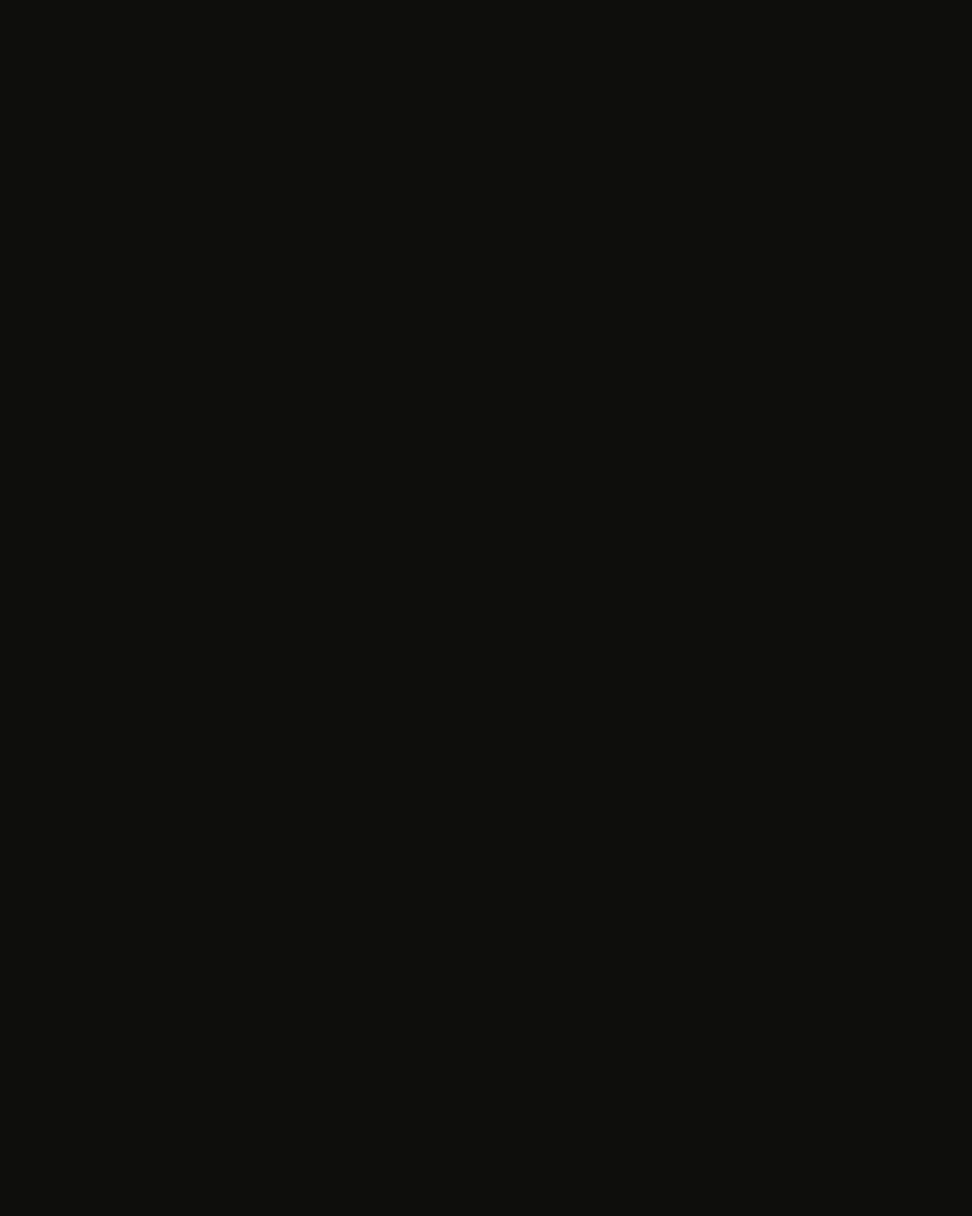
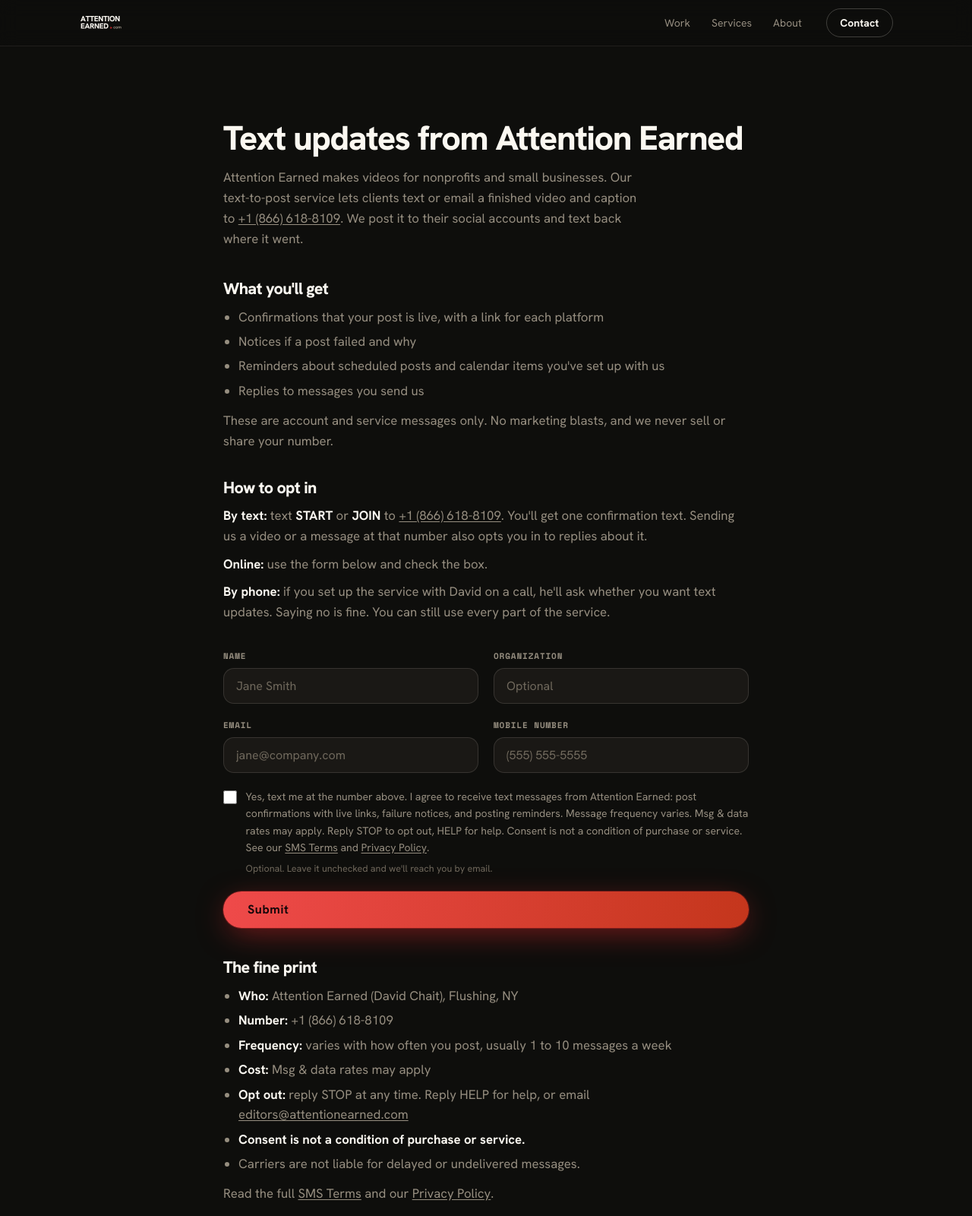
Before and after one commit to dovidchait/attentionearned, an Astro site: page /sms in a window 1280 px wide. Before the commit this address had no page. Shown: the top 1600 px of the page at 76% size. Before the commit the page ends 800 px from the top, so only its background shows below. Built offline with nearby package versions, Linux system fonts and the light colour scheme; Astro itself is replaced by a stand-in of ours.

Commit message:
Add SMS opt-in page, SMS Terms, and SMS privacy section
- /sms: how to opt in to texts from +1 866-618-8109 (START/JOIN keyword, optional unchecked web-form checkbox via the existing Formspree form, verbal), full disclosure
- /sms-terms: new SMS Terms page
- /privacy: SMS section with carrier-required no-sharing language
- Footer: Text updates + SMS Terms links
- Remove orphaned scripts/post-to-late.mjs (its workflow was removed in #29)
- /work meta description: 28 -> 32 real projects

```diff
--- a/src/components/Footer.astro
+++ b/src/components/Footer.astro
@@ -22,6 +22,8 @@
       <a href="/about">About</a>
       <a href="/contact">Contact</a>
       <a href="/privacy">Privacy</a>
+      <a href="/sms">Text updates</a>
+      <a href="/sms-terms">SMS Terms</a>
     </nav>
   </div>
 
--- a/src/content/pages/privacy.mdx
+++ b/src/content/pages/privacy.mdx
@@ -19,6 +19,9 @@
 **Your Info = Your Info**
 If you share your email with us, maybe for a newsletter or booking a call, we will use it only for that purpose. No selling. No trading. No shady deals in dark internet alleys.
 
+**Text Messages (SMS)**
+If you opt in to texts from us at +1 (866) 618-8109, we use your mobile number only to send the messages you signed up for: post confirmations with live links, failure notices, and posting reminders. No mobile information will be shared with third parties or affiliates for marketing or promotional purposes. Text messaging opt-in data and consent will not be shared with any third parties. The only exception is the service providers that deliver the messages for us (like our texting provider), and they may use it only for that. Reply STOP to opt out at any time, or HELP for help. Message frequency varies. Msg & data rates may apply. Full details are in our [SMS Terms](/sms-terms).
+
 **Respect First**
 We believe attention should be earned, not stolen. That goes for your trust and your data.
 
@@ -28,4 +31,4 @@
 
 ❤️ The Attention Earned Team
 
-Questions? Hit us up with the form or send us a smoke signal.
+Questions? Hit us up with the [form](/contact), email [editors@attentionearned.com](mailto:editors@attentionearned.com), or send us a smoke signal.
--- /dev/null
+++ b/src/pages/sms.astro
@@ -0,0 +1,268 @@
+---
+import Base from '../layouts/Base.astro';
+
+const FORMSPREE = 'https://formspree.io/f/xrbnvoqj';
+const NUMBER_DISPLAY = '+1 (866) 618-8109';
+const NUMBER_SMS = 'sms:+18666188109';
+---
+
+<Base
+  title="Text updates from Attention Earned"
+  description="How to opt in to text messages from Attention Earned: post confirmations with live links, failure notices, and posting reminders. Reply STOP to opt out."
+>
+  <section class="sms-section container">
+    <div class="sms-header">
+      <h1>Text updates from Attention Earned</h1>
+      <p class="sms-intro">
+        Attention Earned makes videos for nonprofits and small businesses. Our
+        text-to-post service lets clients text or email a finished video and
+        caption to <a href={NUMBER_SMS}>{NUMBER_DISPLAY}</a>. We post it to their
+        social accounts and text back where it went.
+      </p>
+    </div>
+
+    <div class="sms-block">
+      <h2>What you'll get</h2>
+      <ul>
+        <li>Confirmations that your post is live, with a link for each platform</li>
+        <li>Notices if a post failed and why</li>
+        <li>Reminders about scheduled posts and calendar items you've set up with us</li>
+        <li>Replies to messages you send us</li>
+      </ul>
+      <p>
+        These are account and service messages only. No marketing blasts, and we
+        never sell or share your number.
+      </p>
+    </div>
+
+    <div class="sms-block">
+      <h2>How to opt in</h2>
+      <p class="sms-option"><strong>By text:</strong> text <strong>START</strong> or <strong>JOIN</strong> to <a href={NUMBER_SMS}>{NUMBER_DISPLAY}</a>. You'll get one confirmation text. Sending us a video or a message at that number also opts you in to replies about it.</p>
+      <p class="sms-option"><strong>Online:</strong> use the form below and check the box.</p>
+      <p class="sms-option"><strong>By phone:</strong> if you set up the service with David on a call, he'll ask whether you want text updates. Saying no is fine. You can still use every part of the service.</p>
+    </div>
+
+    <form class="sms-form" action={FORMSPREE} method="POST">
+      <input type="text" name="_gotcha" style="display:none" tabindex="-1" autocomplete="off" />
+      <input type="hidden" name="_subject" value="SMS updates sign-up (attentionearned.com/sms)" />
+      <input type="hidden" name="form" value="sms-optin" />
+      <input type="hidden" name="_next" value="https://www.attentionearned.com/sms?sent=true" />
+
+      <div class="form-grid">
+        <div class="field">
+          <label for="sms-name" class="field__label">Name</label>
+          <input id="sms-name" type="text" name="name" class="field__input" required autocomplete="name" placeholder="Jane Smith" />
+        </div>
+        <div class="field">
+          <label for="sms-org" class="field__label">Organization</label>
+          <input id="sms-org" type="text" name="organization" class="field__input" autocomplete="organization" placeholder="Optional" />
+        </div>
+        <div class="field">
+          <label for="sms-email" class="field__label">Email</label>
+          <input id="sms-email" type="email" name="email" class="field__input" required autocomplete="email" placeholder="jane@company.com" />
+        </div>
+        <div class="field">
+          <label for="sms-phone" class="field__label">Mobile number</label>
+          <input id="sms-phone" type="tel" name="phone" class="field__input" autocomplete="tel" placeholder="(555) 555-5555" />
+        </div>
+
+        <div class="field field--full">
+          <label class="consent">
+            <input type="checkbox" name="sms_consent" value="yes" />
+            <span>
+              Yes, text me at the number above. I agree to receive text messages
+              from Attention Earned: post confirmations with live links, failure
+              notices, and posting reminders. Message frequency varies. Msg &amp;
+              data rates may apply. Reply STOP to opt out, HELP for help. Consent
+              is not a condition of purchase or service.
+              See our <a href="/sms-terms">SMS Terms</a> and <a href="/privacy">Privacy Policy</a>.
+            </span>
+          </label>
+          <p class="consent-note">Optional. Leave it unchecked and we'll reach you by email.</p>
+        </div>
+
+        <div class="field field--full">
+          <button type="submit" class="btn-submit">Submit</button>
+        </div>
+      </div>
+    </form>
+
+    <p class="form-success" id="sms-success-msg" aria-live="polite" style="display:none">
+      Thanks, we got it. If you checked the box, a confirmation text is on its way.
+    </p>
+
+    <div class="sms-block sms-fine">
+      <h2>The fine print</h2>
+      <ul>
+        <li><strong>Who:</strong> Attention Earned (David Chait), Flushing, NY</li>
+        <li><strong>Number:</strong> {NUMBER_DISPLAY}</li>
+        <li><strong>Frequency:</strong> varies with how often you post, usually 1 to 10 messages a week</li>
+        <li><strong>Cost:</strong> Msg &amp; data rates may apply</li>
+        <li><strong>Opt out:</strong> reply STOP at any time. Reply HELP for help, or email <a href="mailto:editors@attentionearned.com">editors@attentionearned.com</a></li>
+        <li><strong>Consent is not a condition of purchase or service.</strong></li>
+        <li>Carriers are not liable for delayed or undelivered messages.</li>
+      </ul>
+      <p>
+        Read the full <a href="/sms-terms">SMS Terms</a> and our <a href="/privacy">Privacy Policy</a>.
+      </p>
+    </div>
+  </section>
+</Base>
+
+<script>
+  if (new URLSearchParams(window.location.search).get('sent') === 'true') {
+    const msg = document.getElementById('sms-success-msg');
+    if (msg) {
+      msg.style.display = 'block';
+    }
+    const url = new URL(window.location.href);
+    url.searchParams.delete('sent');
+    window.history.replaceState({}, '', url);
+  }
+</script>
+
+<style>
+  .sms-section {
+    max-width: 820px;
+    padding-block: clamp(4rem, 8vw, 6rem) 6rem;
+  }
+
+  .sms-header { margin-bottom: 2.5rem; }
+
+  .sms-section h1 {
+    font-size: clamp(2rem, 4vw, 2.8rem);
+    color: var(--text-strong);
+    margin-bottom: 0.875rem;
+  }
+
+  .sms-section h2 {
+    font-size: 1.35rem;
+    color: var(--text-strong);
+    margin-bottom: 0.75rem;
+  }
+
+  .sms-intro,
+  .sms-block p,
+  .sms-block li {
+    font-size: 1.05rem;
+    color: var(--text-muted);
+    line-height: var(--lh-body);
+  }
+
+  .sms-intro { max-width: 60ch; }
+
+  .sms-section a { text-decoration: underline; text-underline-offset: 2px; }
+
+  .sms-block { margin-bottom: 2.25rem; }
+
+  .sms-block ul {
+    list-style: disc;
+    padding-left: 1.25rem;
+    margin-bottom: 0.75rem;
+  }
+
+  .sms-block li { margin-bottom: 0.35rem; }
+
+  .sms-block strong { color: var(--text-strong); }
+
+  .sms-option { margin-bottom: 0.6rem; }
+
+  .sms-form { margin-bottom: 2.5rem; }
+
+  .form-grid {
+    display: grid;
+    grid-template-columns: 1fr 1fr;
+    gap: 1.25rem;
+  }
+
+  @media (max-width: 560px) { .form-grid { grid-template-columns: 1fr; } }
+
+  .field { display: flex; flex-direction: column; gap: 0.4rem; }
+  .field--full { grid-column: 1 / -1; }
+
+  .field__label {
+    font-family: var(--font-mono);
+    font-size: 11px;
+    font-weight: 700;
+    letter-spacing: var(--tracking-wide);
+    text-transform: uppercase;
+    color: var(--text-muted);
+  }
+
+  .field__input {
+    width: 100%;
+    padding: 0.75rem 1rem;
+    font-family: var(--font-sans);
+    font-size: var(--fs-body);
+    color: var(--text-body);
+    background: var(--surface-card);
+    border: 1px solid var(--border-mid);
+    border-radius: var(--radius-md);
+    outline: none;
+    transition: border-color var(--dur-fast) var(--ease-out), box-shadow var(--dur-fast) var(--ease-out);
+    appearance: none;
+  }
+
+  .field__input::placeholder { color: var(--text-faint); }
+
+  .field__input:focus {
+    border-color: var(--accent-soft);
+    box-shadow: 0 0 0 3px rgba(252, 106, 106, 0.15);
+  }
+
+  .consent {
+    display: flex;
+    gap: 0.75rem;
+    align-items: flex-start;
+    font-size: var(--fs-sm);
+    color: var(--text-muted);
+    line-height: var(--lh-body);
+    cursor: pointer;
+  }
+
+  .consent input {
+    flex: 0 0 auto;
+    width: 1.1rem;
+    height: 1.1rem;
+    margin-top: 0.2rem;
+    accent-color: var(--accent-soft);
+  }
+
+  .consent-note {
+    font-size: var(--fs-xs);
+    color: var(--text-faint);
+    margin-left: 1.85rem;
+  }
+
+  .btn-submit {
+    display: inline-flex;
+    align-items: center;
+    padding: 0.85rem 2rem;
+    font-family: var(--font-sans);
+    font-size: var(--fs-body);
+    font-weight: var(--fw-bold);
+    color: var(--text-on-accent);
+    background: var(--grad-cta);
+    box-shadow: var(--glow-cta);
+    border: none;
+    border-radius: var(--radius-pill);
+    cursor: pointer;
+    transition: transform var(--dur-base) var(--ease-out), box-shadow var(--dur-base) var(--ease-out);
+    letter-spacing: 0.04em;
+  }
+
+  .btn-submit:hover {
+    transform: translateY(-1px);
+    box-shadow: 0 14px 50px -8px rgba(252,44,48,0.7), 0 0 0 1px rgba(252,44,48,0.4);
+  }
+
+  .form-success {
+    margin: -1rem 0 2.5rem;
+    padding: 1rem 1.25rem;
+    background: rgba(79, 191, 139, 0.1);
+    border: 1px solid rgba(79, 191, 139, 0.25);
+    border-radius: var(--radius-md);
+    color: var(--ok);
+    font-size: var(--fs-sm);
+  }
+</style>
--- a/src/pages/work/index.astro
+++ b/src/pages/work/index.astro
@@ -13,7 +13,7 @@
 
 <Base
   title="Our Work"
-  description="Corporate, healthcare, nonprofit, and brand video production — 28 real projects."
+  description="Corporate, healthcare, nonprofit, and brand video production — 32 real projects."
 >
   <section class="work-index container">
     <h1>Our Work</h1>
```
Also changed, not shown: scripts/post-to-late.mjs (deleted, +0 -162 lines), src/content/pages/sms-terms.mdx (added, +38 -0 lines).
